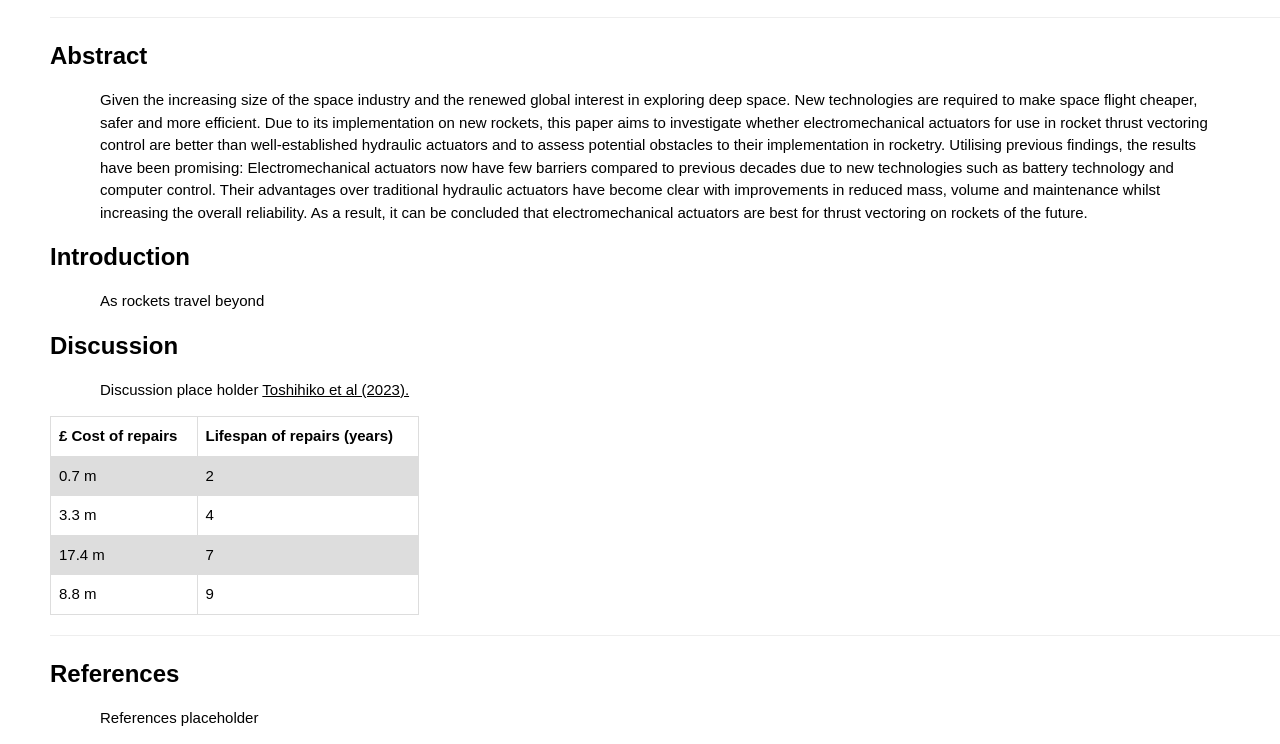
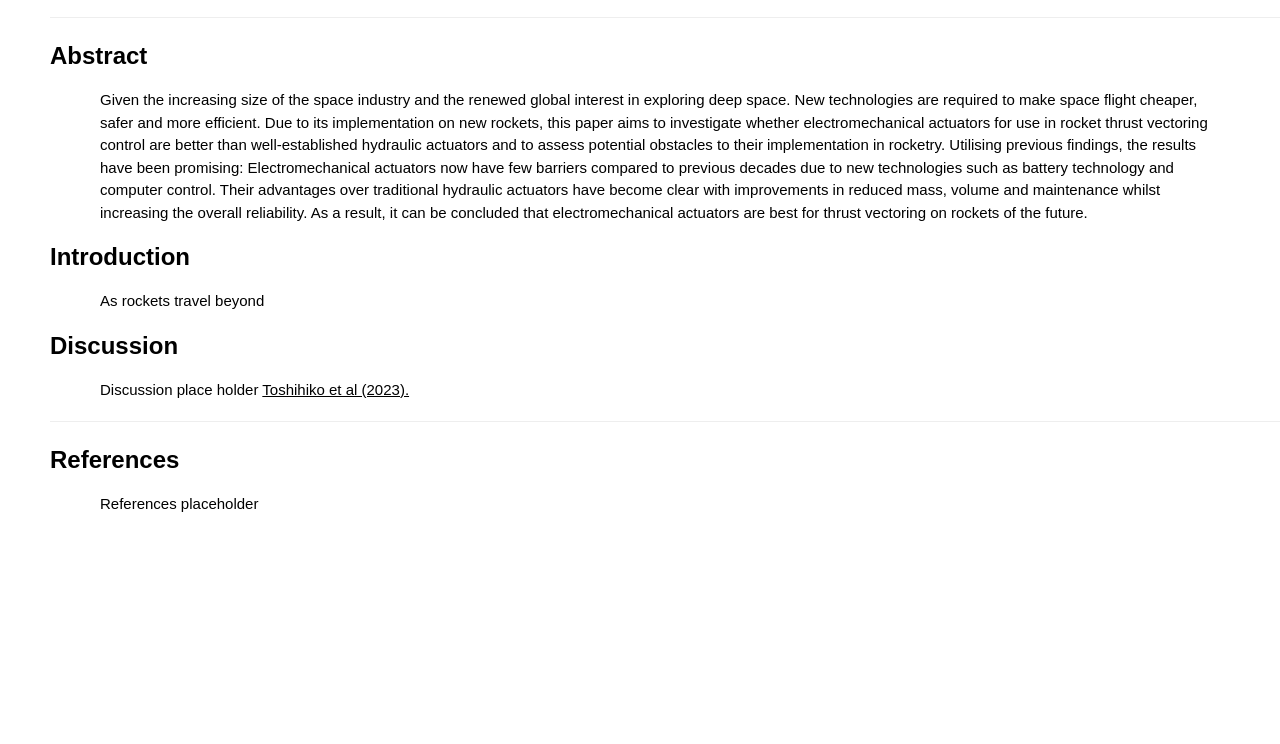
Before and after one commit to FEPSFY6845726/FY6845726, a plain HTML site: page index.html in a window 1280 px wide. Shown: the part 826-1570 px from the top of the page. After the commit the page ends 1357 px from the top, so only its background shows below. Drawn offline with nearby package versions, Linux system fonts and the light colour scheme.

Commit message:
Update index.html

```diff
--- a/index.html
+++ b/index.html
@@ -96,34 +96,6 @@
       Discussion place holder <a href="https://www.icevirtuallibrary.com/doi/full/10.1680/jbren.21.00034">Toshihiko et al (2023).</a>
     </p>
   </body>
-  <head>
-   <body>
-    <!Table example>
-    <table>
-    <tr>
-      <th>£ Cost of repairs</th>
-      <th>Lifespan of repairs (years)</th>
-    </tr>
-    <tr>
-      <td>0.7 m</td>
-      <td>2</td>
-    </tr>
-    <tr>
-      <td>3.3 m</td>
-      <td>4</td>
-    </tr>
-    <tr>
-      <td>17.4 m</td>
-      <td>7</td>
-    </tr>
-    <tr>
-      <td>8.8 m</td>
-      <td>9</td>
-    </tr>
-    </table>
-  </body>
-
-  </head>
 
   <head>
     <hr>
```
